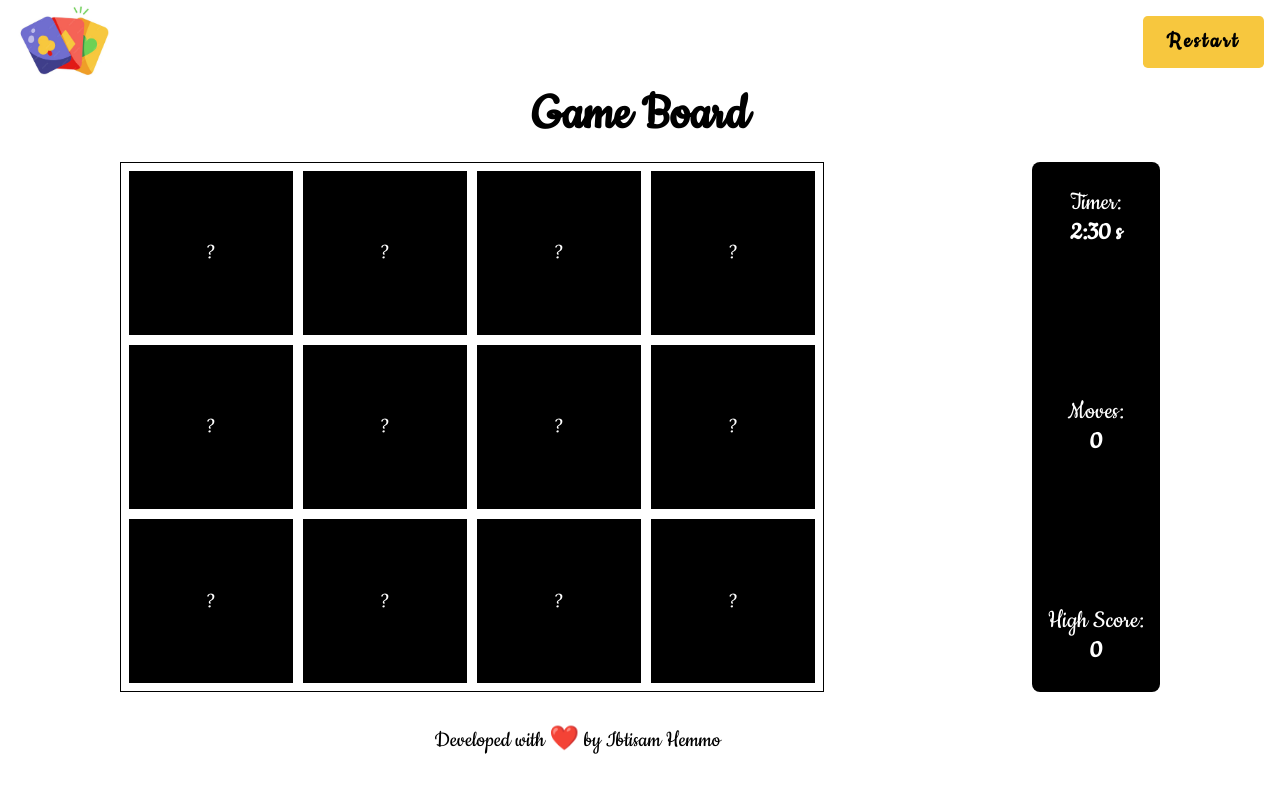
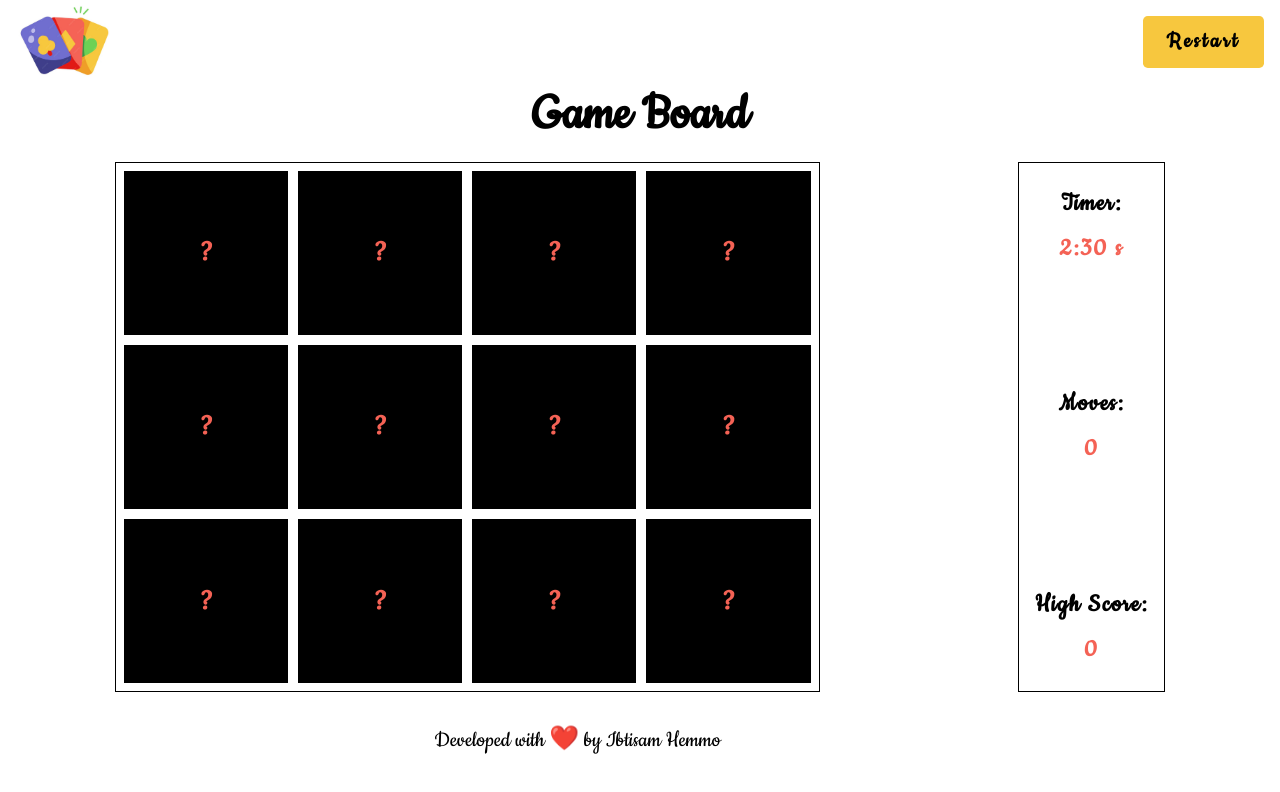
Before and after one commit to Ibtisam-Hemmo/memoryGame, a React (Vite) app: page /game in a window 1280 px wide. Shown: the top 792 px of the page. Built offline with nearby package versions, Linux system fonts and the light colour scheme.

Commit message:
fix styles

```diff
--- a/src/styles/GamePage.module.scss
+++ b/src/styles/GamePage.module.scss
@@ -55,13 +55,31 @@ main {
     justify-content: center;
     aspect-ratio: 1;
     background-color: black;
-    color: white;
-    font-size: 1.5rem;
+    color: #f46255;
+    font-size: 2rem;
+    font-weight: bold;
     transition: transform 0.2s ease-in-out, background-color 0.3s;
 
     &:hover {
         transform: scale(1.05);
     }
+}
+
+@keyframes cardEntry {
+    from {
+        opacity: 0;
+        transform: translateX(-20px);
+    }
+
+    to {
+        opacity: 1;
+        transform: translateX(0);
+    }
+}
+
+.cellFace {
+    opacity: 0;
+    animation: cardEntry 0.5s ease-in-out forwards;
 }
 
 .flipped {
@@ -72,7 +90,7 @@ main {
 }
 
 .gameTitle {
-    margin: 0 0 1rem 0 ;
+    margin: 0 0 1rem 0;
     text-align: center;
     font-size: clamp(3.5rem, 4vw, 4rem);
 }
@@ -86,11 +104,12 @@ main {
 }
 
 .gameInfo {
-    background-color: black;
+    background-color: white;
+    ;
     box-sizing: border-box;
-    color: white;
+    color: black;
     padding: 1rem;
-    border-radius: 8px;
+    border: 1px solid;
     display: flex;
     justify-content: space-between;
     flex-direction: column;
@@ -103,16 +122,32 @@ main {
     font-size: 1.7rem;
     flex-direction: column;
     align-items: center;
+    gap: 15px;
+}
+
+.infoItem span {
+    font-weight: bold;
+    letter-spacing: 1.5px;
+}
+
+.infoItem strong {
+    color: #f46255;
+    letter-spacing: 2px;
+}
+
+.highScore {
+    width: 50px
 }
 
 .timeEffect {
     position: absolute;
-    background-color: aliceblue;
-    color: green;
-    font-size: 2rem;
-    padding: 0.5rem;
+    background-color: white;
+    border: 1px solid;
+    color: #3f3e8a;
+    font-size: 2.5rem;
+    padding: 0.8rem;
     font-weight: bold;
-    animation: fadeUp 1s ease-out;
+    animation: fadeUp 2s ease-out;
 }
 
 @keyframes fadeUp {
@@ -123,7 +158,7 @@ main {
 
     100% {
         opacity: 0;
-        transform: translateY(-20px);
+        transform: translateY(-40px);
     }
 }
 
@@ -160,7 +195,7 @@ main {
     margin-bottom: 2.5rem;
 }
 
-#tryAgainButton{
+#tryAgainButton {
     background: #052a75;
     color: white;
     border: none;
@@ -169,6 +204,7 @@ main {
     transition: background 0.3s ease;
     padding: 0.8rem 1.5rem;
     font-size: 2.2rem;
+
     &:hover {
         background: #e84118;
     }
--- a/src/styles/general.scss
+++ b/src/styles/general.scss
@@ -1,6 +1,8 @@
 body {
     margin: 0;
     font-family: "Cookie", helvetica, arial, serif;
+    box-sizing: border-box;
+
 }
 
 button {
```
